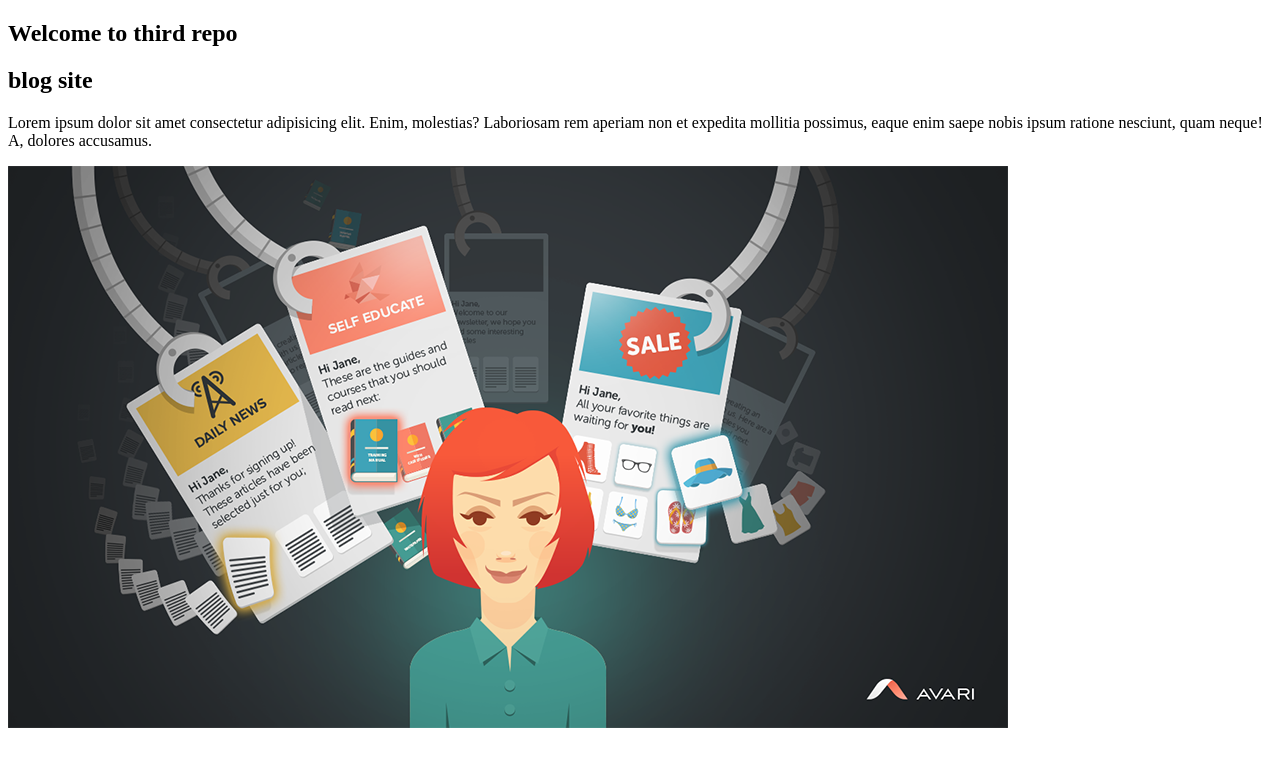
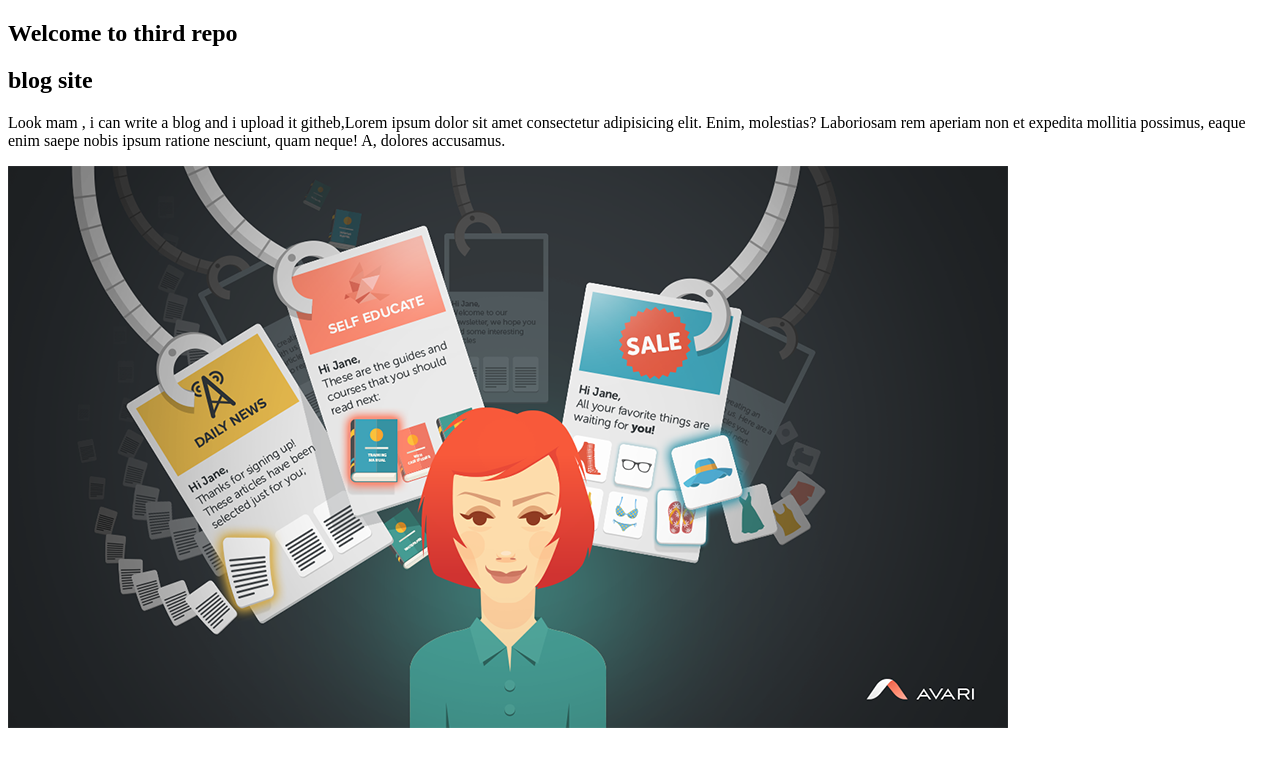
Before and after one commit to NusratJahanBristy/third-repo, a plain HTML site: page index.html in a window 1280 px wide. Drawn offline with Linux system fonts and the light colour scheme.

Commit message:
look mama

```diff
--- a/index.html
+++ b/index.html
@@ -10,7 +10,7 @@
     <h2> Welcome to third repo</h2>
     <div>
         <h2>blog site</h2>
-        <p>Lorem ipsum dolor sit amet consectetur adipisicing elit. Enim, molestias? Laboriosam rem aperiam non et expedita mollitia possimus, eaque enim saepe nobis ipsum ratione nesciunt, quam neque! A, dolores accusamus.</p>
+        <p>Look mam , i can write a blog and i upload it githeb,Lorem ipsum dolor sit amet consectetur adipisicing elit. Enim, molestias? Laboriosam rem aperiam non et expedita mollitia possimus, eaque enim saepe nobis ipsum ratione nesciunt, quam neque! A, dolores accusamus.</p>
     </div>
     <img src="girl.png" alt="">
 
```
